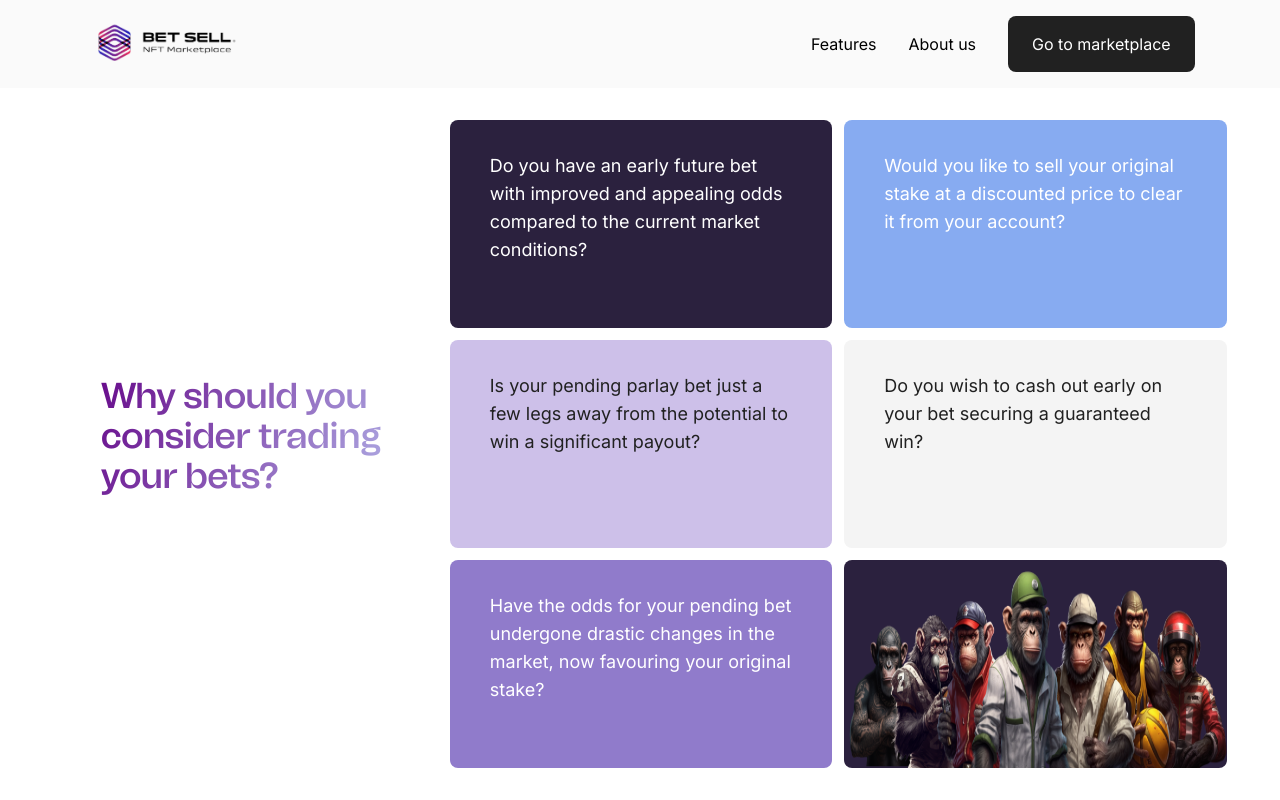
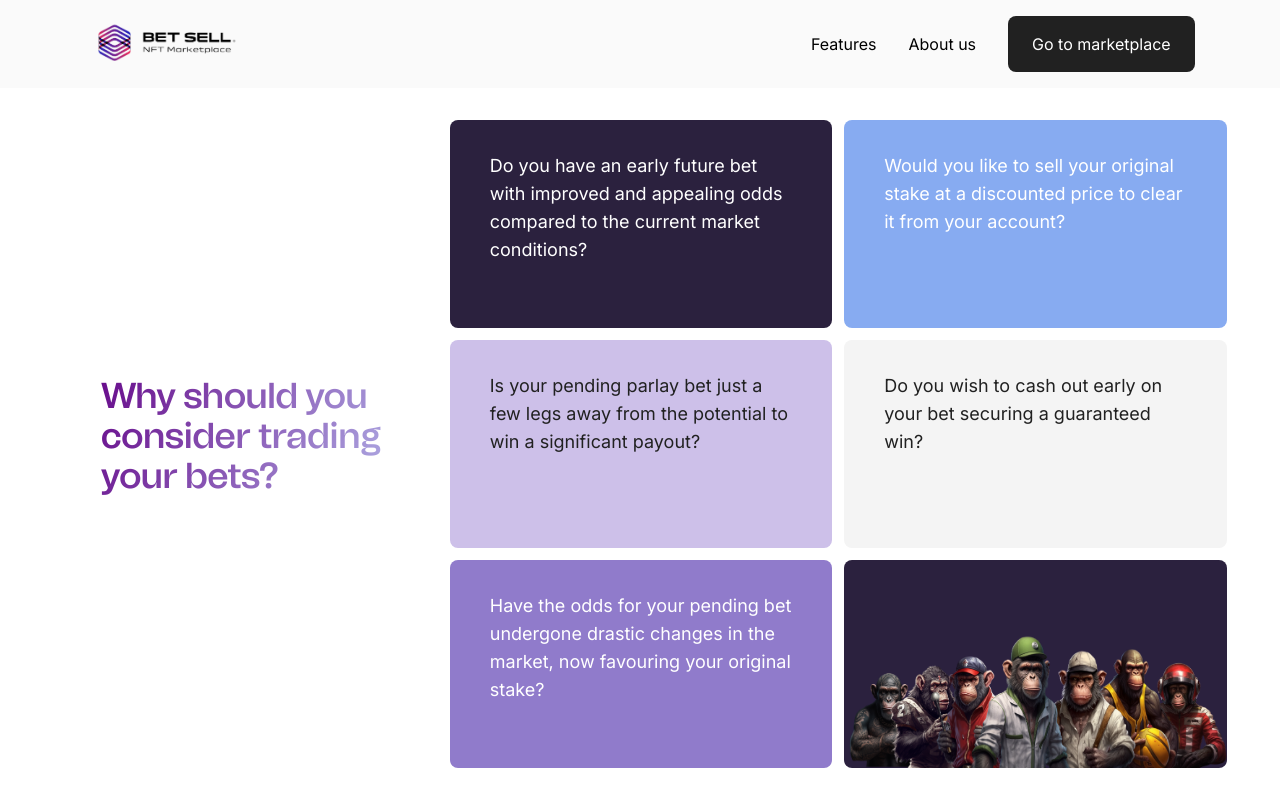
Before and after one commit to gitguti/bug-free-spoon, a Next.js app: page /about in a window 1280 px wide. Shown: the top 800 px of the page. Built offline with nearby package versions, Linux system fonts and the light colour scheme.

Commit message:
update faqs without question image adjust

```diff
--- a/src/app/components/about/CarouselHorizontal.jsx
+++ b/src/app/components/about/CarouselHorizontal.jsx
@@ -22,6 +22,7 @@ export default function CarouselHorizontal({
 
   const slideWidth = 100 / faqsContent.length;
   const totalWidth = 90 * faqsContent.length;
+  const hasQuestion = faqsContent.question && faqsContent.question.trim().length > 0;
 
   return (
     <div className="overflow-hidden relative  flex flex-col pb-4">
@@ -30,9 +31,9 @@ export default function CarouselHorizontal({
         style={{ width: `${totalWidth}%`, transform: `translateX(-${curr * slideWidth}%)` }}
       >
        {faqsContent.map((faq, index) => (
-  <div key={index} className={`flex flex-col items-center justify-start relative rounded-lg ${faq.backgroundColor}`} style={{ width: `${slideWidth}%`, minHeight: "300px" }}>
+  <div key={index} className={`flex flex-col items-center overflow-hidden justify-start relative rounded-lg ${faq.backgroundColor}`} style={{ width: `${slideWidth}%`, minHeight: "300px" }}>
     <h2 className={`px-8 text-base w-full pt-8 ${!faq.isDarkBackground ? "text-white" : "text-black"}`}>{faq.question}</h2>
-    <img src={faq.image} alt={`Slide ${index}`} style={{ width: "180px", position: "absolute", bottom: 0, right: 0, zIndex: 1 }} />
+    <img src={faq.image} alt={`Slide ${index}`} style={{ position: "absolute", right: 0, zIndex: 1 }} className={faq.question ? "w-1/2 h-auto -bottom-4" : "w-full object-cover -bottom-28 fill-available"}/>
   </div>
 ))}
 
--- a/src/app/components/about/faqs.jsx
+++ b/src/app/components/about/faqs.jsx
@@ -10,7 +10,7 @@ const Faqs = ({ question, image, backgroundColor, isDarkBackground }) => {
   if (hasQuestion) {
     return (
       <div
-        className={`px-10 pt-8 pb-8 rounded-lg overflow-hidden ${backgroundColor} faq-example relative min-h-52 max-h-72 `}
+        className={`px-10 pt-8 pb-8 rounded-lg overflow-hidden ${backgroundColor} faq-example relative min-h-52 max-h-72 3xl:min-h-64 3xl:max-h-96`}
         onMouseEnter={() => setIsHovered(true)}
         onMouseLeave={() => setIsHovered(false)}
       >
@@ -30,12 +30,14 @@ const Faqs = ({ question, image, backgroundColor, isDarkBackground }) => {
   } else {
     return (
       <div
-        className={`rounded-lg overflow-hidden ${backgroundColor} relative h-full w-full hover:shadow-xl transition-shadow duration-300 ease-in-out object-cover`}
+        className={`rounded-lg overflow-hidden ${backgroundColor} relative h-full w-full hover:shadow-xl transition-shadow duration-300 ease-in-out`}
       >
         <Image
           src={image}
           alt="Descripción"
-          layout="fill"
+          className="absolute w-full bottom-0 h-2/3"
+          width={130}
+          height={120}
         />
       </div>
     );
--- a/src/app/components/features/FeaturesCardMobile.jsx
+++ b/src/app/components/features/FeaturesCardMobile.jsx
@@ -1,5 +1,5 @@
 import React from 'react';
-import Image from 'next/image'; // Asumiendo que estás utilizando Next.js
+import Image from 'next/image';
 
 const FeaturesCardMobile = ({ title, description, image, hoverColor, isDarkBackground }) => {
   const textColorClass = isDarkBackground ? 'text-white' : 'text-new-black';
--- a/src/app/globals.css
+++ b/src/app/globals.css
@@ -187,3 +187,7 @@ background-clip: text;
     max-height: 412px;
   }
 }
+
+.fill-available {
+  height: 40vh;
+}
```
Also changed, not shown: public/events/faqsMonkeys.png (added), public/faqsMonkeys.png.
